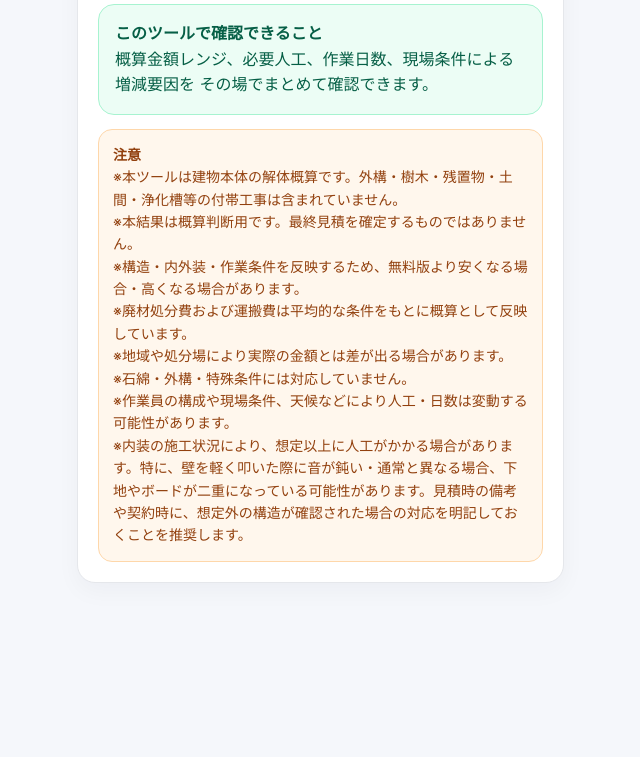
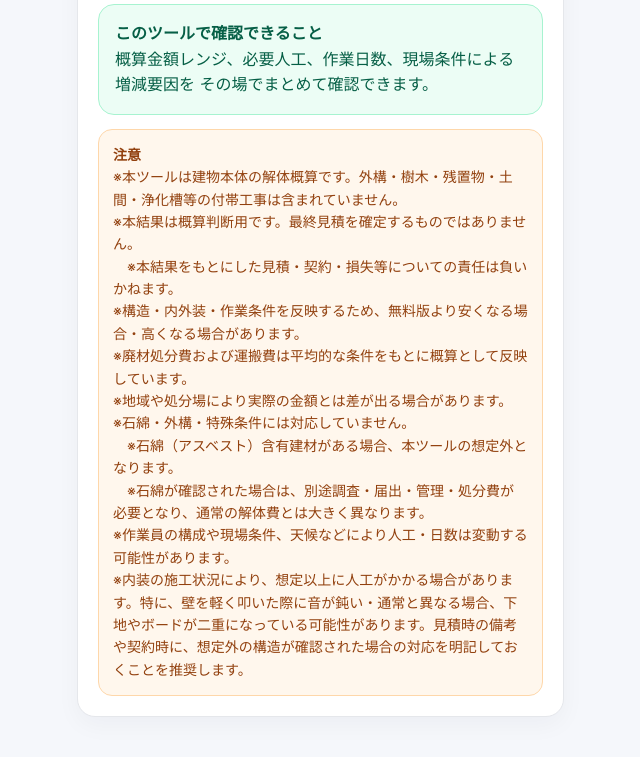
Before and after one commit to tairikusatoh-design/kaitaigaisantool, a Flask app: page /paid in a window 1280 px wide. Shown: the part 1206-1963 px from the top of the page, without its empty margins (626-1266 px from the left). Before the commit the page ends 1789 px from the top, so only its background shows below. Run offline with Flask 3, Linux system fonts and the light colour scheme; the visitor is signed in with stand-in values (Sample User, id 1).

Commit message:
Update paid.html

```diff
--- a/templates/paid.html
+++ b/templates/paid.html
@@ -353,6 +353,7 @@
 
   ※本ツールは建物本体の解体概算です。外構・樹木・残置物・土間・浄化槽等の付帯工事は含まれていません。<br>
   ※本結果は概算判断用です。最終見積を確定するものではありません。<br>
+　※本結果をもとにした見積・契約・損失等についての責任は負いかねます。<br>
 
   ※構造・内外装・作業条件を反映するため、無料版より安くなる場合・高くなる場合があります。<br>
 
@@ -360,6 +361,8 @@
   ※地域や処分場により実際の金額とは差が出る場合があります。<br>
 
   ※石綿・外構・特殊条件には対応していません。<br>
+　※石綿（アスベスト）含有建材がある場合、本ツールの想定外となります。<br>
+　※石綿が確認された場合は、別途調査・届出・管理・処分費が必要となり、通常の解体費とは大きく異なります。<br>
 
   ※作業員の構成や現場条件、天候などにより人工・日数は変動する可能性があります。<br>
   ※内装の施工状況により、想定以上に人工がかかる場合があります。特に、壁を軽く叩いた際に音が鈍い・通常と異なる場合、下地やボードが二重になっている可能性があります。見積時の備考や契約時に、想定外の構造が確認された場合の対応を明記しておくことを推奨します。<br>
```
